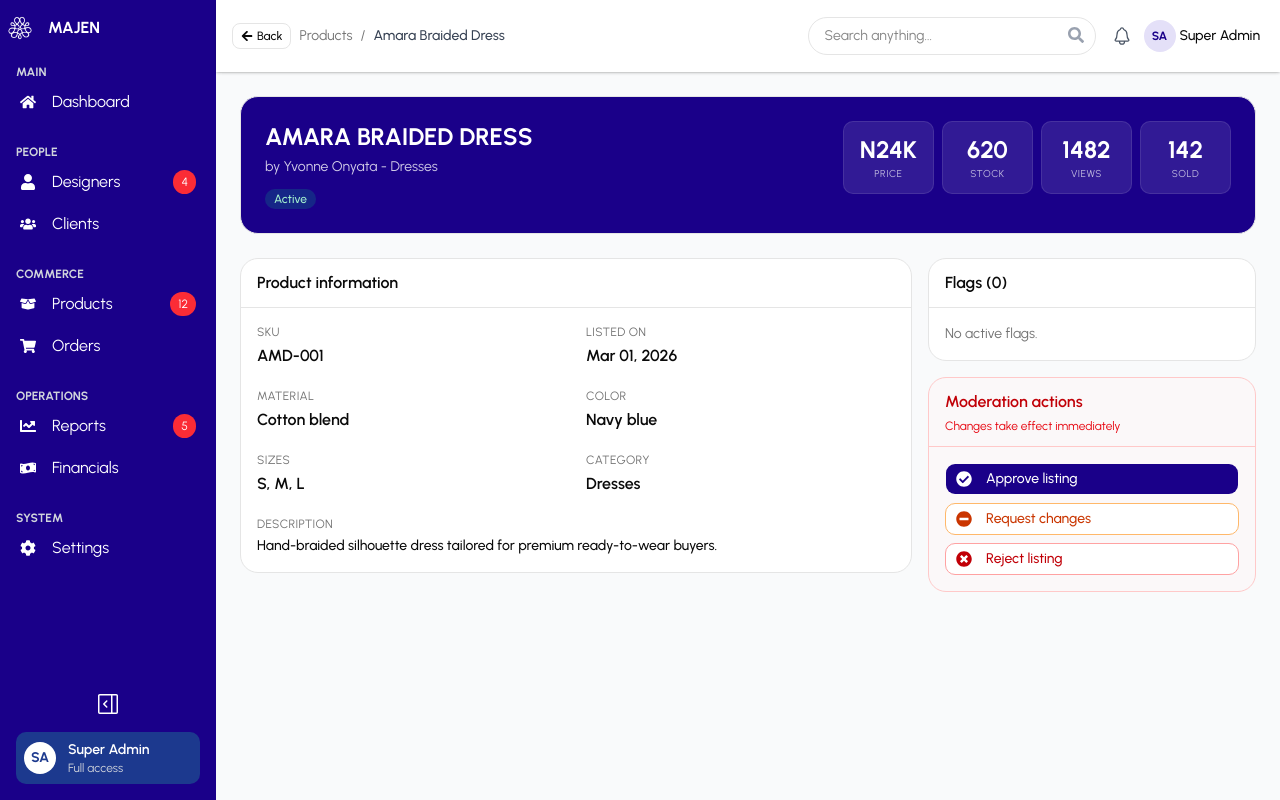
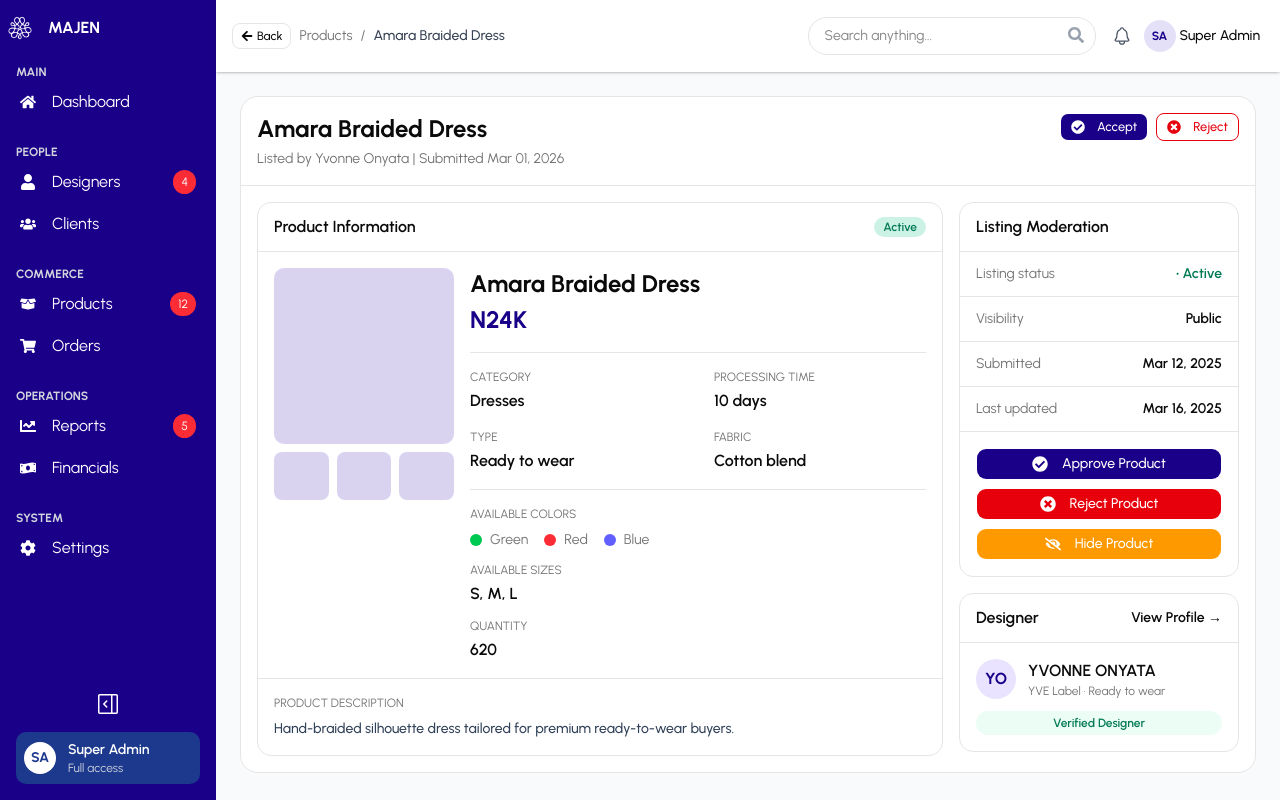
Before and after one commit to Dhavisco/Majen-Admin, a Next.js app: page /dashboard/products/1 in a window 1280 px wide. Built offline with nearby package versions, Linux system fonts and the light colour scheme.

Commit message:
feat: refactor product details

```diff
--- a/app/dashboard/products/[id]/page.tsx
+++ b/app/dashboard/products/[id]/page.tsx
@@ -1,19 +1,33 @@
 import { notFound } from 'next/navigation'
-import { FaCheckCircle, FaMinusCircle, FaTimesCircle } from 'react-icons/fa'
+import Link from 'next/link'
+import { FaCheckCircle, FaEyeSlash, FaTimesCircle } from 'react-icons/fa'
 
 import DashboardLayout from '@/app/components/DashboardLayout/DashboardLayout'
 import { Badge } from '@/components/ui/badge'
 import { Button } from '@/components/ui/button'
 import { products } from '@/app/dashboard/products/data'
+import { designers } from '@/app/dashboard/designers/data'
 
 type PageProps = {
     params: Promise<{ id: string }>
 }
 
 const toneByStatus: Record<string, string> = {
-    Active: 'bg-emerald-500/20 text-emerald-200 hover:bg-emerald-500/20',
-    Pending: 'bg-amber-500/20 text-amber-200 hover:bg-amber-500/20',
-    Rejected: 'bg-rose-500/20 text-rose-200 hover:bg-rose-500/20',
+    Active: 'bg-emerald-500/20 text-emerald-700 hover:bg-emerald-500/20 font-semibold',
+    Pending: 'bg-amber-500/20 text-amber-700 hover:bg-amber-500/20 font-semibold',
+    Rejected: 'bg-rose-500/20 text-rose-700 hover:bg-rose-500/20 font-semibold',
+}
+
+const listingStatusLabel: Record<string, string> = {
+    Active: 'Active',
+    Pending: 'Pending review',
+    Rejected: 'Rejected',
+}
+
+const listingStatusClass: Record<string, string> = {
+    Active: 'text-emerald-700 font-bold',
+    Pending: 'text-amber-700 font-bold',
+    Rejected: 'text-rose-700 font-bold',
 }
 
 export default async function ProductProfilePage({ params }: PageProps) {
@@ -24,119 +38,181 @@ export default async function ProductProfilePage({ params }: PageProps) {
         notFound()
     }
 
+    const designer = designers.find((item) => item.name === product.designer)
+
+    const visibility = product.status === 'Pending' ? 'Hidden' : 'Public'
+    const processingTime = '10 days'
+    const submittedOn = 'Mar 12, 2025'
+    const lastUpdated = 'Mar 16, 2025'
+    const productDescription =
+        product.description ||
+        'This space will have a description of the product. It will be the same description that the designer entered when creating the product.'
+
     return (
         <DashboardLayout>
             <div className="space-y-4 md:space-y-6 md:p-0">
-                <section className="rounded-2xl border bg-[#1A0089] p-4 md:p-6 text-white">
-                    <div className="flex flex-col gap-4 md:flex-row md:items-start md:justify-between">
+                <section className="rounded-2xl border bg-white overflow-hidden">
+                    <div className="px-4 py-4 border-b flex flex-col gap-3 sm:flex-row sm:items-start sm:justify-between">
                         <div>
-                            <h1 className="text-2xl font-bold uppercase">{product.name}</h1>
-                            <p className="text-white/80 text-sm mt-1">
-                                by {product.designer} - {product.category}
+                            <h1 className="text-2xl font-bold">{product.name}</h1>
+                            <p className="text-sm text-muted-foreground mt-1">
+                                Listed by {product.designer} | Submitted {product.createdAt}
                             </p>
-                            <div className="mt-3 flex items-center gap-2">
-                                <Badge className={toneByStatus[product.status]}>{product.status}</Badge>
-                                {product.flags.length > 0 && (
-                                    <Badge className="bg-rose-500/20 text-rose-200 hover:bg-rose-500/20">
-                                        {product.flags.length} flagged
-                                    </Badge>
-                                )}
+                        </div>
+
+                        <div className="flex items-center gap-2 self-start">
+                            <Button size="sm" className="bg-[#1A0089] hover:bg-[#14006b] cursor-pointer text-white">
+                                <FaCheckCircle className="mr-2" /> Accept
+                            </Button>
+                            <Button size="sm" className="border border-red-600 hover:bg-red-700 text-red-600  cursor-pointer bg-white hover:font-semibold hover:text-white">
+                                <FaTimesCircle className="mr-2" /> Reject
+                            </Button>
                         </div>
                     </div>
 
-                        <div className="grid grid-cols-2 md:grid-cols-4 gap-2 w-full md:w-auto">
-                            <div className="rounded-lg bg-white/10 border border-white/10 px-4 py-3 text-center">
-                                <p className="text-2xl font-bold">{product.price}</p>
-                                <p className="text-[10px] uppercase tracking-wider text-white/70">Price</p>
+                    <div className="grid grid-cols-1 xl:grid-cols-[1fr_280px] gap-4 p-4">
+                        <div className="rounded-xl border overflow-hidden">
+                            <div className="px-4 py-3 border-b font-semibold flex items-center justify-between">
+                                <span>Product Information</span>
+                                <Badge className={toneByStatus[product.status] ?? 'bg-white text-slate-700'}>
+                                    {listingStatusLabel[product.status] ?? product.status}
+                                </Badge>
                             </div>
-                            <div className="rounded-lg bg-white/10 border border-white/10 px-4 py-3 text-center">
-                                <p className="text-2xl font-bold">{product.stock}</p>
-                                <p className="text-[10px] uppercase tracking-wider text-white/70">Stock</p>
+
+                            <div className="p-4 grid grid-cols-1 lg:grid-cols-[180px_1fr] gap-4 border-b">
+                                <div className="space-y-2">
+                                    <div className="h-44 rounded-lg bg-[#DAD3F0]" />
+                                    <div className="grid grid-cols-3 gap-2">
+                                        <div className="h-12 rounded-md bg-[#DAD3F0]" />
+                                        <div className="h-12 rounded-md bg-[#DAD3F0]" />
+                                        <div className="h-12 rounded-md bg-[#DAD3F0]" />
                                     </div>
-                            <div className="rounded-lg bg-white/10 border border-white/10 px-4 py-3 text-center">
-                                <p className="text-2xl font-bold">{product.views}</p>
-                                <p className="text-[10px] uppercase tracking-wider text-white/70">Views</p>
                                 </div>
-                            <div className="rounded-lg bg-white/10 border border-white/10 px-4 py-3 text-center">
-                                <p className="text-2xl font-bold">{product.sold}</p>
-                                <p className="text-[10px] uppercase tracking-wider text-white/70">Sold</p>
+
+                                <div className="space-y-4">
+                                    <div>
+                                        <h2 className="text-2xl font-bold">{product.name}</h2>
+                                        <p className="text-2xl font-bold text-[#1A0089] mt-1">{product.price}</p>
+                                    </div>
+
+                                    <div className="grid grid-cols-1 sm:grid-cols-2 gap-y-4 gap-x-8 border-y py-4">
+                                        <div>
+                                            <p className="text-xs uppercase text-muted-foreground">Category</p>
+                                            <p className="font-semibold mt-1">{product.category}</p>
+                                        </div>
+                                        <div>
+                                            <p className="text-xs uppercase text-muted-foreground">Processing time</p>
+                                            <p className="font-semibold mt-1">{processingTime}</p>
+                                        </div>
+                                        <div>
+                                            <p className="text-xs uppercase text-muted-foreground">Type</p>
+                                            <p className="font-semibold mt-1">{designer?.type ?? 'Ready to wear'}</p>
+                                        </div>
+                                        <div>
+                                            <p className="text-xs uppercase text-muted-foreground">Fabric</p>
+                                            <p className="font-semibold mt-1">{product.material}</p>
+                                        </div>
+                                    </div>
+
+                                    <div className="space-y-3">
+                                        <div>
+                                            <p className="text-xs uppercase text-muted-foreground">Available colors</p>
+                                            <div className="mt-2 flex items-center gap-4 text-sm text-muted-foreground">
+                                                <span className="inline-flex items-center gap-2"><span className="h-3 w-3 rounded-full bg-green-500" /> Green</span>
+                                                <span className="inline-flex items-center gap-2"><span className="h-3 w-3 rounded-full bg-red-500" /> Red</span>
+                                                <span className="inline-flex items-center gap-2"><span className="h-3 w-3 rounded-full bg-indigo-500" /> Blue</span>
+                                            </div>
+                                        </div>
+
+                                        <div>
+                                            <p className="text-xs uppercase text-muted-foreground">Available sizes</p>
+                                            <p className="font-semibold mt-1">{product.sizes.join(', ')}</p>
+                                        </div>
+
+                                        <div>
+                                            <p className="text-xs uppercase text-muted-foreground">Quantity</p>
+                                            <p className="font-semibold mt-1">{product.stock}</p>
                                         </div>
                                     </div>
                                 </div>
-                </section>
+                            </div>
 
-                <div className="grid grid-cols-1 xl:grid-cols-3 gap-4">
-                    <section className="xl:col-span-2 space-y-4">
-                        <div className="rounded-2xl border bg-white overflow-hidden">
-                            <div className="px-4 py-3 border-b font-semibold">Product information</div>
-                            <div className="grid grid-cols-1 md:grid-cols-2 gap-5 p-4">
-                                <div>
-                                    <p className="text-xs uppercase tracking-wide text-muted-foreground">SKU</p>
-                                    <p className="font-semibold mt-1">{product.sku}</p>
-                                </div>
-                                <div>
-                                    <p className="text-xs uppercase tracking-wide text-muted-foreground">Listed on</p>
-                                    <p className="font-semibold mt-1">{product.createdAt}</p>
-                                </div>
-                                <div>
-                                    <p className="text-xs uppercase tracking-wide text-muted-foreground">Material</p>
-                                    <p className="font-semibold mt-1">{product.material}</p>
-                                </div>
-                                <div>
-                                    <p className="text-xs uppercase tracking-wide text-muted-foreground">Color</p>
-                                    <p className="font-semibold mt-1">{product.color}</p>
-                                </div>
-                                <div>
-                                    <p className="text-xs uppercase tracking-wide text-muted-foreground">Sizes</p>
-                                    <p className="font-semibold mt-1">{product.sizes.join(', ')}</p>
-                                </div>
-                                <div>
-                                    <p className="text-xs uppercase tracking-wide text-muted-foreground">Category</p>
-                                    <p className="font-semibold mt-1">{product.category}</p>
-                                </div>
-                                <div className="md:col-span-2">
-                                    <p className="text-xs uppercase tracking-wide text-muted-foreground">Description</p>
-                                    <p className="font-medium mt-1 text-sm">{product.description}</p>
-                                </div>
-                            </div>
-                        </div>
-                    </section>
-
-                    <aside className="space-y-4">
-                        <div className="rounded-2xl border bg-white overflow-hidden">
-                            <div className="px-4 py-3 border-b font-semibold">Flags ({product.flags.length})</div>
-                            <div className="p-4 space-y-2">
-                                {product.flags.length === 0 && (
-                                    <p className="text-sm text-muted-foreground">No active flags.</p>
-                                )}
-                                {product.flags.map((flag, index) => (
-                                    <div key={index} className="grid grid-cols-[70px_1fr] items-center gap-2 text-sm rounded-lg bg-gray-50 px-3 py-2">
-                                        <span className="text-muted-foreground">{flag.date}</span>
-                                        <span>{flag.reason}</span>
-                                    </div>
-                                ))}
+                            <div className="p-4">
+                                <p className="text-xs uppercase text-muted-foreground">Product description</p>
+                                <p className="mt-2 text-sm font-medium text-slate-700">{productDescription}</p>
                             </div>
                         </div>
 
-                        <div className="rounded-2xl border border-red-200 bg-red-50/30 overflow-hidden">
-                            <div className="px-4 py-3 border-b border-red-200">
-                                <p className="font-semibold text-red-700">Moderation actions</p>
-                                <p className="text-xs text-red-600 mt-1">Changes take effect immediately</p>
+                        <aside className="space-y-4">
+                            <div className="rounded-xl border overflow-hidden bg-white">
+                                <div className="px-4 py-3 border-b font-semibold">Listing Moderation</div>
+                                <div className="divide-y text-sm">
+                                    <div className="px-4 py-3 flex items-center justify-between">
+                                        <span className="text-muted-foreground">Listing status</span>
+                                        <span className={`font-semibold ${listingStatusClass[product.status] ?? 'text-slate-700'}`}>• {listingStatusLabel[product.status] ?? product.status}</span>
                                     </div>
-                            <div className="p-4 space-y-2">
-                                <Button className="w-full justify-start bg-[#1A0089] hover:bg-[#14006b] text-white">
-                                    <FaCheckCircle className="mr-2" /> Approve listing
+                                    <div className="px-4 py-3 flex items-center justify-between">
+                                        <span className="text-muted-foreground">Visibility</span>
+                                        <span className="font-semibold">{visibility}</span>
+                                    </div>
+                                    <div className="px-4 py-3 flex items-center justify-between">
+                                        <span className="text-muted-foreground">Submitted</span>
+                                        <span className="font-semibold">{submittedOn}</span>
+                                    </div>
+                                    <div className="px-4 py-3 flex items-center justify-between">
+                                        <span className="text-muted-foreground">Last updated</span>
+                                        <span className="font-semibold">{lastUpdated}</span>
+                                    </div>
+                                </div>
+
+                                <div className="p-4 space-y-2 border-t">
+                                    <Button className="w-full justify-center bg-[#1A0089] hover:bg-[#14006b] text-white">
+                                        <FaCheckCircle className="mr-2" /> Approve Product
                                     </Button>
-                                <Button variant="outline" className="w-full justify-start border-orange-300 text-orange-700 hover:bg-orange-50">
-                                    <FaMinusCircle className="mr-2" /> Request changes
+                                    <Button className="w-full justify-center bg-red-600 hover:bg-red-700 text-white">
+                                        <FaTimesCircle className="mr-2" /> Reject Product
                                     </Button>
-                                <Button variant="outline" className="w-full justify-start border-red-300 text-red-700 hover:bg-red-50">
-                                    <FaTimesCircle className="mr-2" /> Reject listing
+                                    <Button className="w-full justify-center bg-amber-500 hover:bg-amber-600 text-white">
+                                        <FaEyeSlash className="mr-2" /> Hide Product
                                     </Button>
+                                </div>
+                            </div>
+
+                            <div className="rounded-xl border overflow-hidden bg-white">
+                                <div className="px-4 py-3 border-b flex items-center justify-between">
+                                    <span className="font-semibold">Designer</span>
+                                    {designer ? (
+                                        <Link href={`/dashboard/designers/${designer.id}`} className="text-sm font-semibold text-[#1A0089] hover:underline">
+                                            View Profile →
+                                        </Link>
+                                    ) : (
+                                        <span className="text-sm text-muted-foreground">No profile</span>
+                                    )}
+                                </div>
+                                <div className="p-4">
+                                    <div className="flex items-center gap-3">
+                                        <span className="inline-flex h-10 w-10 items-center justify-center rounded-full bg-[#E9E3FF] text-[#1A0089] font-bold">
+                                            {product.designer
+                                                .split(' ')
+                                                .filter(Boolean)
+                                                .map((item) => item[0])
+                                                .join('')
+                                                .slice(0, 2)
+                                                .toUpperCase()}
+                                        </span>
+                                        <div>
+                                            <p className="font-semibold uppercase">{product.designer}</p>
+                                            <p className="text-xs text-muted-foreground">{designer?.business ?? 'Designer'} · {designer?.type ?? 'Ready to wear'}</p>
+                                        </div>
+                                    </div>
+                                    <div className="mt-3 rounded-full bg-emerald-50 px-3 py-1 text-xs font-semibold text-emerald-700 text-center">
+                                        Verified Designer
+                                    </div>
                                 </div>
                             </div>
                         </aside>
                     </div>
+                </section>
             </div>
         </DashboardLayout>
     )
```
Lines whose indentation alone changed are shown as unchanged.
